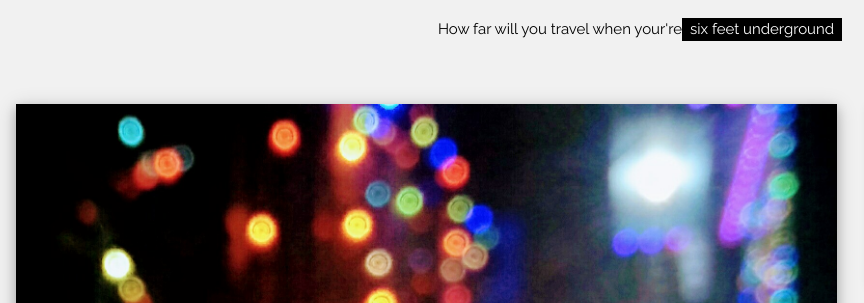
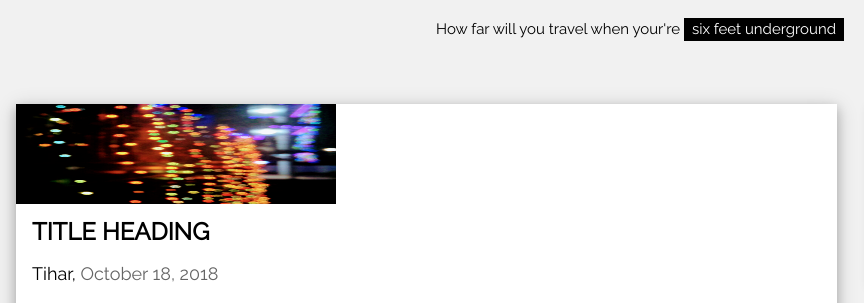
Before and after one commit to upsteer/upsteer.github.io, a plain HTML site: page index.html in a window 1280 px wide. Shown: the part 93-396 px from the top of the page, 0-864 px from the left. Drawn offline with nearby package versions, Linux system fonts and the light colour scheme.

Commit message:
Update index.html

```diff
--- a/index.html
+++ b/index.html
@@ -17,7 +17,7 @@ and is wrapped around the whole page content, except for the footer in this exam
 <!-- Header -->
 <header class="w3-container w3-center w3-padding-32">
   <h1><b>MY BLOG</b></h1>
-  <p>How far will you travel when your're<span class="w3-tag">six feet underground</span></p>
+  <p>How far will you travel when your're <span class="w3-tag">six feet underground</span></p>
 </header>
 
 <!-- Grid -->
@@ -27,10 +27,10 @@ and is wrapped around the whole page content, except for the footer in this exam
 <div class="w3-col l8 s12">
   <!-- Blog entry -->
   <div class="w3-card-4 w3-margin w3-white">
-    <img src="Tihar.jpg" alt="Nature" style="width:100%">
+    <img src="Tihar.jpg" alt="Nature" height = "100" width = "320">
     <div class="w3-container">
       <h3><b>TITLE HEADING</b></h3>
-      <h5>Title description, <span class="w3-opacity">October 18, 2018</span></h5>
+      <h5>Tihar, <span class="w3-opacity">October 18, 2018</span></h5>
     </div>
 
     <div class="w3-container">
```
